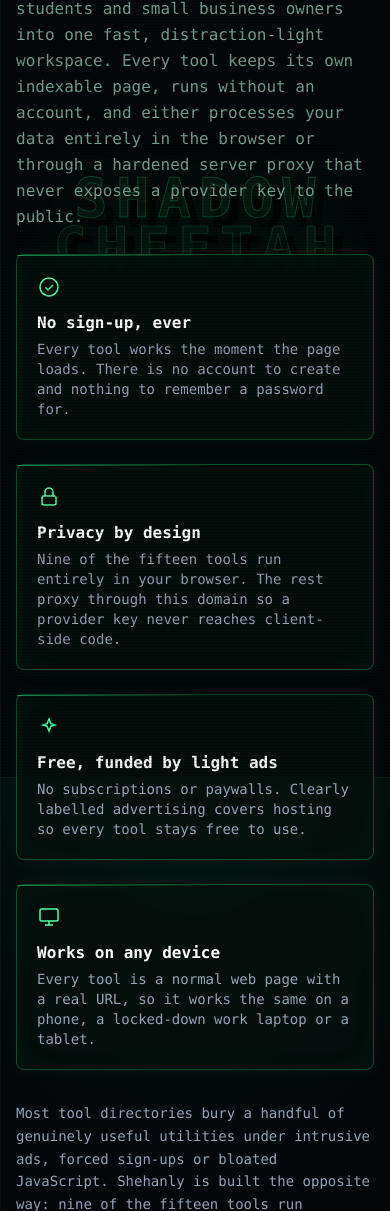
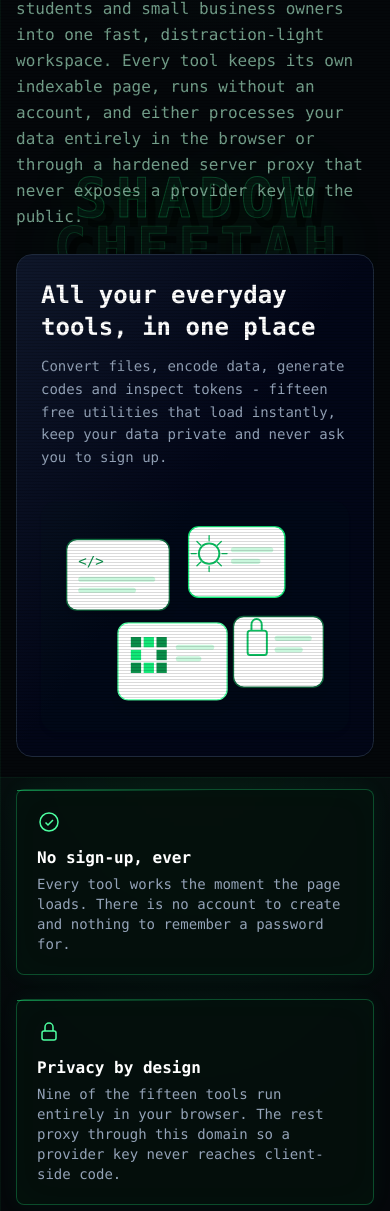
Before and after one commit to LSDF/web-utility-suite, a PHP site: page / in a window 390 px wide. Shown: the part 332-1543 px from the top of the page. Run offline with PHP 8.4, Linux system fonts and the light colour scheme; some libraries are stand-ins or nearby versions.

Commit message:
Add hero image section to homepage

```diff
--- a/index.php
+++ b/index.php
@@ -228,6 +228,16 @@ foreach ($routes as $key => $item) {
 </header>
 
 <?php if ($isHome && !$is404): ?>
+<!-- Hero: quick visual intro with an illustration -->
+<section class="mb-8 overflow-hidden rounded-2xl border border-slate-200 bg-gradient-to-br from-brand-50 via-white to-white shadow-sm dark:border-slate-800 dark:from-slate-900 dark:via-slate-950 dark:to-slate-950">
+<div class="grid items-center gap-8 p-6 sm:grid-cols-2 sm:p-10">
+<div>
+<h2 class="text-2xl font-bold text-slate-900 dark:text-white sm:text-3xl">All your everyday tools, in one place</h2>
+<p class="mt-3 text-sm leading-relaxed text-slate-600 dark:text-slate-400">Convert files, encode data, generate codes and inspect tokens - fifteen free utilities that load instantly, keep your data private and never ask you to sign up.</p>
+</div>
+<img src="/assets/img/home/hero.svg" alt="Illustration of the Web Utility Suite tool categories" class="mx-auto w-full max-w-sm drop-shadow-lg" loading="eager" width="480" height="360">
+</div>
+</section>
 <!-- Quick trust signals, each with a small original inline icon -->
 <section class="mb-8 grid gap-6 sm:grid-cols-2 lg:grid-cols-4">
 <div class="card">
```
Lines whose indentation alone changed are shown as unchanged.
